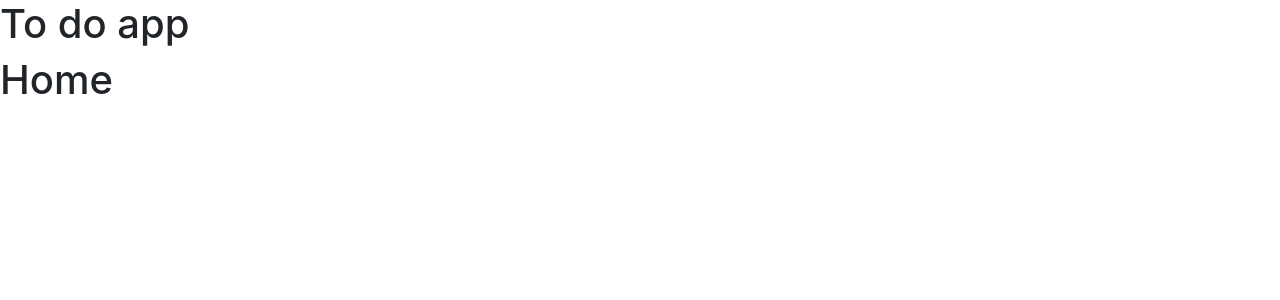
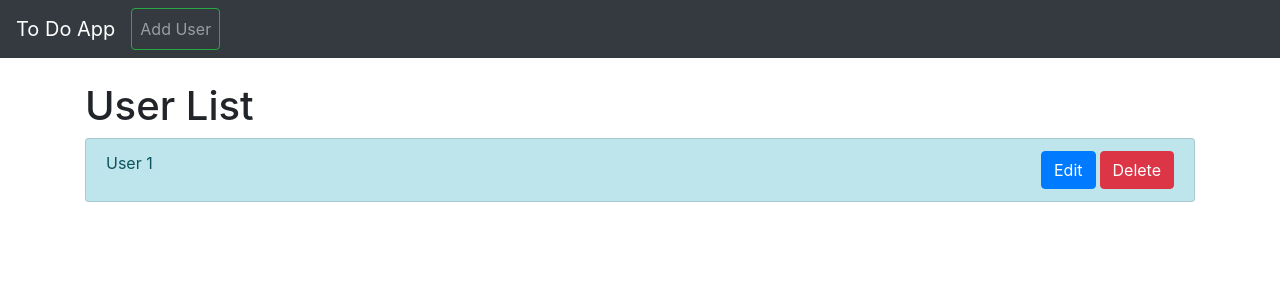
Before and after one commit to supuni9622/To-Add-User-App, a React (Create React App) app in the folder todo/: page / in a window 1280 px wide. Shown: the top 300 px of the page. Built offline with nearby package versions, Linux system fonts and the light colour scheme.

Commit message:
Created basic layout

```diff
--- a/todo/src/App.js
+++ b/todo/src/App.js
@@ -6,8 +6,7 @@ import EditUser from './components/EditUser'
 
 function App() {
   return (
-    <div className="App">
-      <h1>To do app</h1>
+    <div>
       <Router>
         <Switch>
           <Route exact path="/" component={Home}/>
--- a/todo/src/components/AddUser.js
+++ b/todo/src/components/AddUser.js
@@ -1,9 +1,22 @@
 import React from 'react'
+import {Form, Button} from 'react-bootstrap'
+import {Link} from 'react-router-dom'
 
 const AddUser = () => {
     return (
         <div>
             <h1>Add User</h1>
+            <Form>
+                <Form.Group controlId="formBasicEmail">
+                    <Form.Label>User Name</Form.Label>
+                    <Form.Control type="text" placeholder="Enter your name" />
+                </Form.Group>
+
+                <Button variant="primary" type="submit">
+                    Submit
+                </Button>
+                <Link to="/" className="btn btn-danger ml-2"> Cancel</Link>
+            </Form>
         </div>
     )
 }
--- a/todo/src/components/EditUser.js
+++ b/todo/src/components/EditUser.js
@@ -1,9 +1,23 @@
 import React from 'react'
+import {Form, Button} from 'react-bootstrap'
+import {Link} from 'react-router-dom'
+
 
 const EditUser = () => {
     return (
         <div>
             <h1>Edit User</h1>
+            <Form>
+                <Form.Group controlId="formBasicEmail">
+                    <Form.Label>User Name</Form.Label>
+                    <Form.Control type="text" placeholder="Enter your name" />
+                </Form.Group>
+
+                <Button variant="primary" type="submit">
+                    Save Changes
+                </Button>
+                <Link to="/" className="btn btn-danger ml-2"> Cancel</Link>
+            </Form>
         </div>
     )
 }
--- /dev/null
+++ b/todo/src/components/Heading.js
@@ -0,0 +1,20 @@
+import React from 'react'
+import {Navbar,Nav} from 'react-bootstrap'
+
+const Heading = () => {
+    return (
+        <div className='mb-4'>
+            <Navbar bg="dark" variant="dark">
+                <Navbar.Brand href="/">To Do App</Navbar.Brand>
+                    <Navbar.Toggle aria-controls="basic-navbar-nav" />
+                    <Navbar.Collapse id="basic-navbar-nav">
+                        <Nav className="mr-auto">
+                            <Nav.Link href="/add" className='btn btn-outline-success'>Add User</Nav.Link>
+                        </Nav>
+                    </Navbar.Collapse>
+                </Navbar>
+        </div>
+    )
+}
+
+export default Heading
--- a/todo/src/components/Home.js
+++ b/todo/src/components/Home.js
@@ -1,10 +1,13 @@
 import React from 'react'
+import Heading from './Heading'
+import UserList from './UserList'
 
 const Home = () =>{
     return (
-        <div>
-            <h1>Home </h1>
-        </div>
+        <>
+            <Heading/>
+            <UserList/>
+        </>
     )
 }
 
--- /dev/null
+++ b/todo/src/components/UserList.js
@@ -0,0 +1,23 @@
+import React from 'react'
+import { Button } from 'react-bootstrap'
+import ListGroup from 'react-bootstrap/ListGroup'
+import { Link } from 'react-router-dom'
+
+const UserList = () => {
+    return (
+        <div className="container">
+            <h1>User List</h1>
+            <ListGroup className='d-flex'>
+                <ListGroup.Item variant="info" className="d-flex justify-content-between">
+                    User 1
+                    <div>
+                        <Link className ="btn btn-primary mr-1" to="/edit/1"> Edit </Link>
+                        <Button variant='danger'>Delete</Button>
+                    </div>
+                </ListGroup.Item>
+            </ListGroup>
+        </div>
+    )
+}
+
+export default UserList
```
